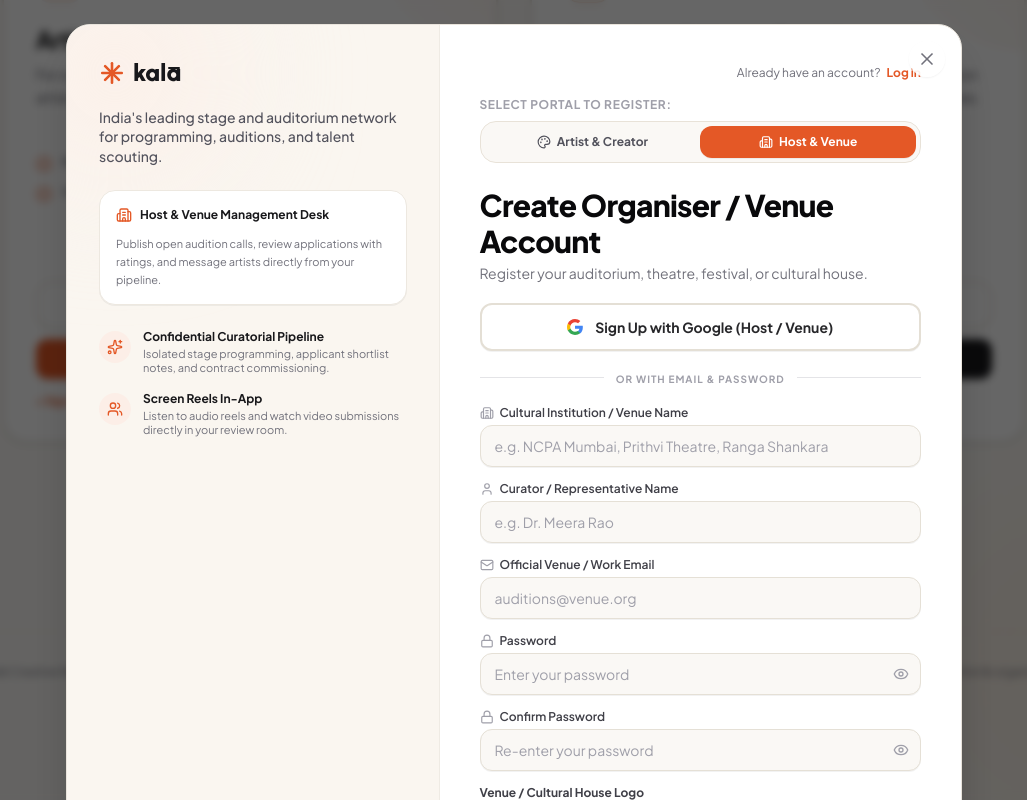
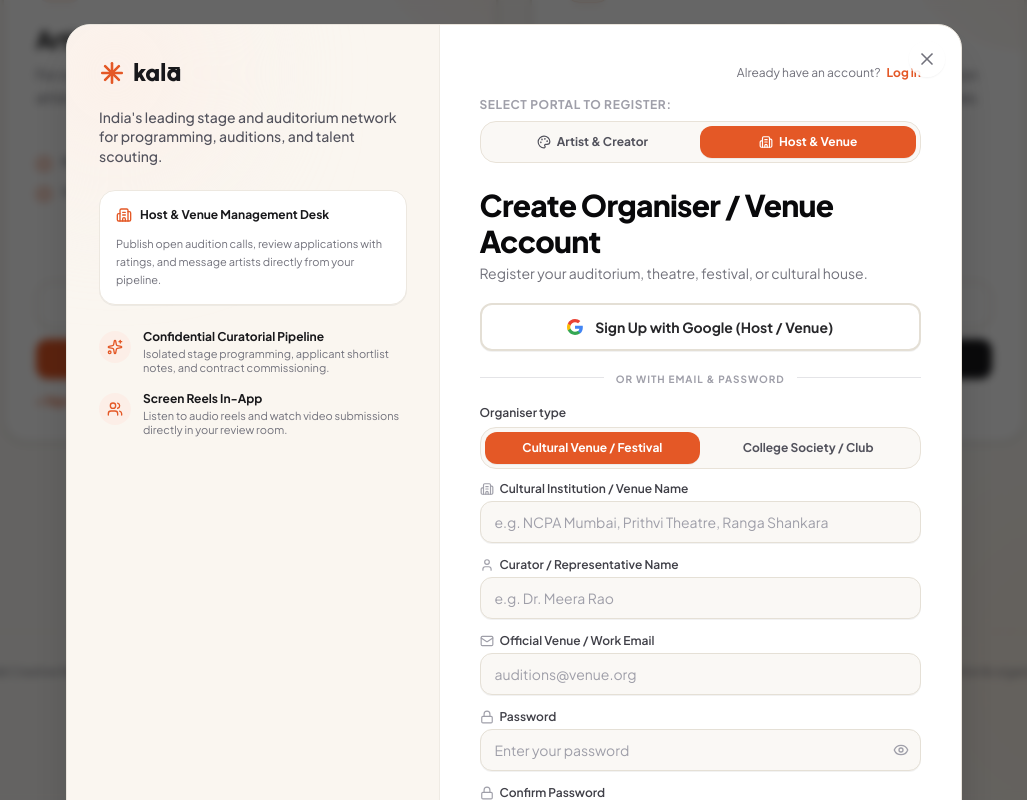
Before and after one commit to Mowleen12/Kala_web, a React (Vite) app: page / in a window 1280 px wide. Both pictures are taken after a click on the button "+ Register Cultural Venue". Shown: the part 394-1194 px from the top of the page, without its empty margins (126-1153 px from the left). Built offline with nearby package versions, Linux system fonts and the light colour scheme; no server answers.

Commit message:
feat: college society sub-type in organiser signup

```diff
--- a/src/components/CreateAccountModal.tsx
+++ b/src/components/CreateAccountModal.tsx
@@ -19,10 +19,11 @@
   Sparkles,
   Loader2,
   Cloud,
-  Database
+  Database,
+  GraduationCap
 } from 'lucide-react';
 import { KalaLogo, KalaStar } from './KalaLogo';
-import { PortalMode } from '../types';
+import { PortalMode, OrganiserType } from '../types';
 import { supabaseSignUp, supabaseSignIn, supabaseSignInWithGoogle, isSupabaseConfigured } from '../lib/supabase';
 import { toPersistableUrl } from '../lib/localMedia';
 import { MediaUploader } from './MediaUploader';
@@ -51,6 +52,8 @@
   const [role, setRole] = useState<PortalMode>(initialRole);
   const [fullName, setFullName] = useState('');
   const [orgName, setOrgName] = useState('');
+  const [orgType, setOrgType] = useState<OrganiserType>('venue');
+  const [collegeName, setCollegeName] = useState('');
   const [discipline, setDiscipline] = useState('');
   const [email, setEmail] = useState('');
   const [avatarUrl, setAvatarUrl] = useState('');
@@ -83,6 +86,10 @@
       }
       if (role === 'organiser' && !orgName.trim()) {
         setError('Please enter your Cultural Organization / Venue name');
+        return;
+      }
+      if (role === 'organiser' && orgType === 'society' && !collegeName.trim()) {
+        setError('Please enter your college / institution name');
         return;
       }
       if (!email.trim() || !email.includes('@')) {
@@ -134,6 +141,8 @@
           fullName: fullName.trim(),
           role,
           orgName: role === 'organiser' ? orgName.trim() : undefined,
+          orgType: role === 'organiser' ? orgType : undefined,
+          collegeName: role === 'organiser' && orgType === 'society' ? collegeName.trim() : undefined,
           discipline: role === 'artist' ? discipline : undefined,
           // Stable IndexedDB ref instead of a session-only blob: preview, so
           // the avatar set during sign-up is still there on the next login.
@@ -182,6 +191,8 @@
         customName: fullName.trim() || undefined,
         customEmail: email.trim() || undefined,
         customOrgName: role === 'organiser' ? (orgName.trim() || undefined) : undefined,
+        customOrgType: role === 'organiser' ? orgType : undefined,
+        customCollegeName: role === 'organiser' && orgType === 'society' ? collegeName.trim() : undefined,
         customDiscipline: role === 'artist' ? (discipline || undefined) : undefined,
         isSignUp: !isLoginMode,
       });
@@ -491,18 +502,55 @@
               <form onSubmit={handleSubmit} className="space-y-3.5">
                 {!isLoginMode && role === 'organiser' && (
                   <div>
+                    <div className="mb-3">
+                      <span className="text-xs font-semibold text-zinc-700 block mb-1.5">Organiser type</span>
+                      <div className="grid grid-cols-2 p-1 bg-[#FAF8F5] border border-[#E8E2D8] rounded-2xl">
+                        <button
+                          id="signup-org-type-venue"
+                          type="button"
+                          onClick={() => setOrgType('venue')}
+                          className={`py-2 px-3 rounded-xl text-xs font-bold transition-all ${orgType === 'venue' ? 'bg-[#E45826] text-white shadow-2xs' : 'text-zinc-600 hover:text-zinc-900'}`}
+                        >
+                          Cultural Venue / Festival
+                        </button>
+                        <button
+                          id="signup-org-type-society"
+                          type="button"
+                          onClick={() => setOrgType('society')}
+                          className={`py-2 px-3 rounded-xl text-xs font-bold transition-all ${orgType === 'society' ? 'bg-[#E45826] text-white shadow-2xs' : 'text-zinc-600 hover:text-zinc-900'}`}
+                        >
+                          College Society / Club
+                        </button>
+                      </div>
+                    </div>
                     <label className="flex items-center gap-1.5 text-xs font-semibold text-zinc-700 mb-1">
                       <Building2 className="w-3.5 h-3.5 text-zinc-400" />
-                      <span>Cultural Institution / Venue Name</span>
+                      <span>{orgType === 'society' ? 'Society / Club Name' : 'Cultural Institution / Venue Name'}</span>
                     </label>
                     <input
                       id="signup-org-name"
                       type="text"
                       value={orgName}
                       onChange={(e) => setOrgName(e.target.value)}
-                      placeholder="e.g. NCPA Mumbai, Prithvi Theatre, Ranga Shankara"
+                      placeholder={orgType === 'society' ? 'e.g. Rangoli Music Society, IIT Delhi' : 'e.g. NCPA Mumbai, Prithvi Theatre, Ranga Shankara'}
                       className="w-full bg-[#FAF8F5] border border-[#E5E0D6] focus:border-[#E45826] focus:bg-white rounded-xl px-3.5 py-2.5 text-xs sm:text-sm text-zinc-900 outline-none transition-all placeholder:text-zinc-400 shadow-2xs"
                     />
+                    {orgType === 'society' && (
+                      <div className="mt-3">
+                        <label htmlFor="signup-college-name" className="flex items-center gap-1.5 text-xs font-semibold text-zinc-700 mb-1">
+                          <GraduationCap className="w-3.5 h-3.5 text-zinc-400" />
+                          <span>College / Institution Name</span>
+                        </label>
+                        <input
+                          id="signup-college-name"
+                          type="text"
+                          value={collegeName}
+                          onChange={(e) => setCollegeName(e.target.value)}
+                          placeholder="e.g. Indian Institute of Technology Delhi"
+                          className="w-full bg-[#FAF8F5] border border-[#E5E0D6] focus:border-[#E45826] focus:bg-white rounded-xl px-3.5 py-2.5 text-xs sm:text-sm text-zinc-900 outline-none transition-all placeholder:text-zinc-400 shadow-2xs"
+                        />
+                      </div>
+                    )}
                   </div>
                 )}
 
```
